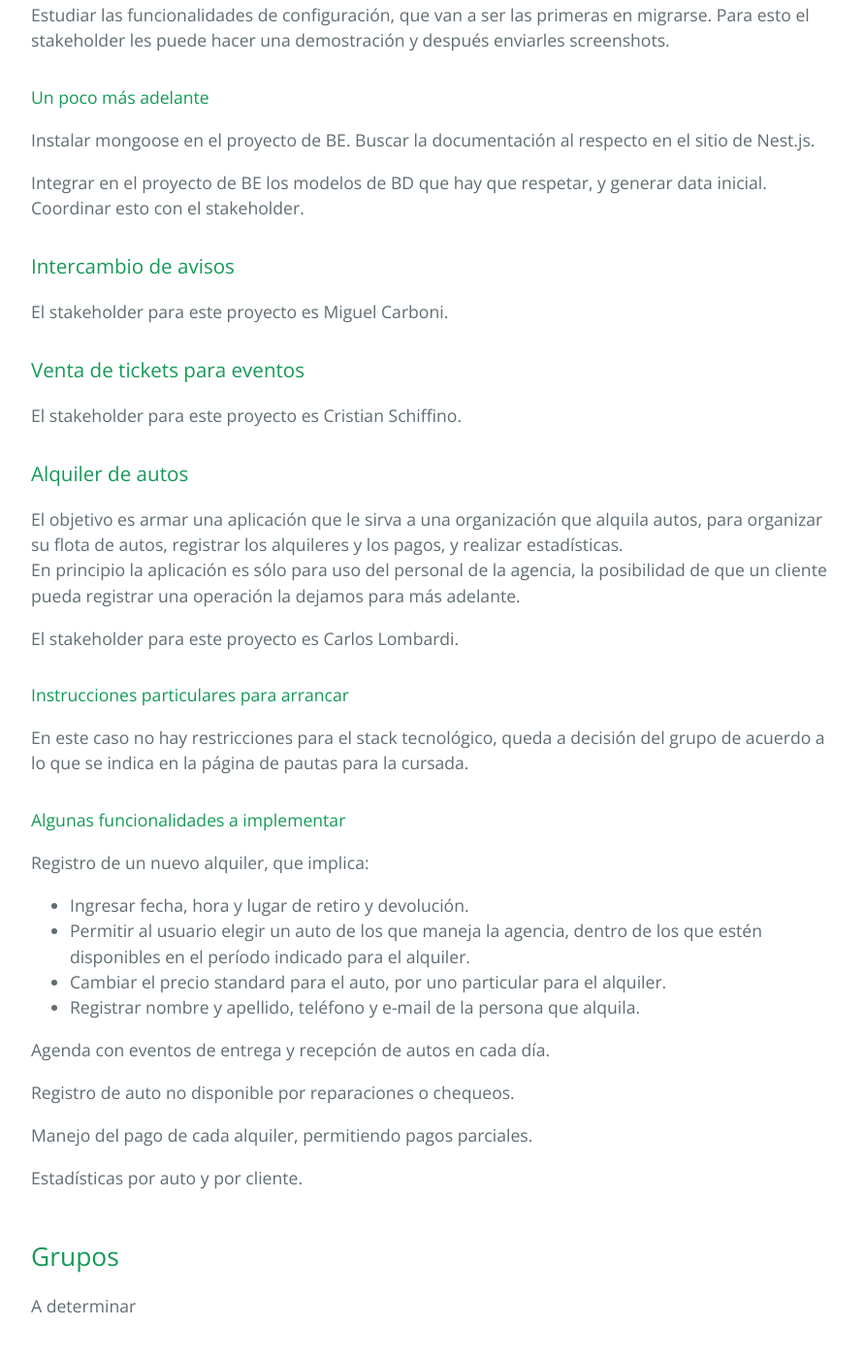
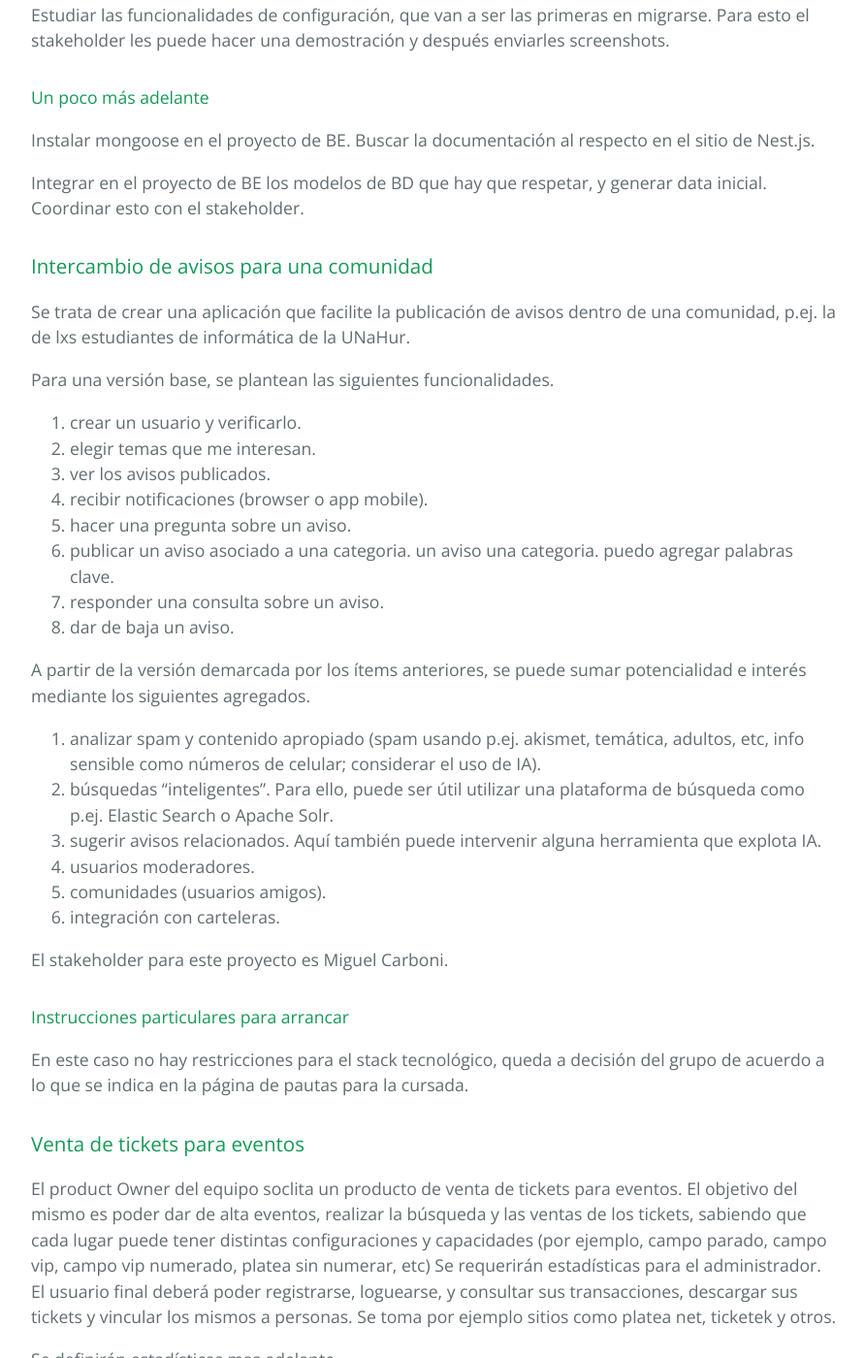
Before and after one commit to unahur-desapp/unahur-desapp-site, a Jekyll site: the page built from cuatrimestres/2024s1-desapp.md, in a window 1280 px wide and 1400 px high, scrolled down 3939 px. Shown: the whole window at 97% size, without its empty margins (192-1084 px from the left). Built offline with Jekyll 4.4.1, drawn with Linux system fonts in a browser that asks for light colours; our own code applies the rules of GitHub Pages for plain Markdown files; some of the changed text lies outside the part shown.

Commit message:
pagina 2024s1 desapp completa

```diff
--- a/cuatrimestres/2024s1-desapp.md
+++ b/cuatrimestres/2024s1-desapp.md
@@ -114,12 +114,51 @@ Instalar mongoose en el proyecto de BE. Buscar la documentación al respecto en
 Integrar en el proyecto de BE los modelos de BD que hay que respetar, y generar data inicial. Coordinar esto con el stakeholder.
 
 
-### Intercambio de avisos
+### Intercambio de avisos para una comunidad
+Se trata de crear una aplicación que facilite la publicación de avisos dentro de una comunidad, p.ej. la de lxs estudiantes de informática de la UNaHur.
+
+Para una versión base, se plantean las siguientes funcionalidades.
+
+1. crear un usuario y verificarlo.
+2. elegir temas que me interesan.
+3. ver los avisos publicados.
+4. recibir notificaciones (browser o app mobile).
+5. hacer una pregunta sobre un aviso.
+6. publicar un aviso asociado a una categoria. un aviso una categoria. puedo agregar palabras clave.
+7. responder una consulta sobre un aviso.
+8. dar de baja un aviso.
+
+A partir de la versión demarcada por los ítems anteriores, se puede sumar potencialidad e interés mediante los siguientes agregados.
+
+9.  analizar spam y contenido apropiado (spam usando p.ej. akismet, temática, adultos, etc, info sensible como números de celular; considerar el uso de IA).
+10. búsquedas "inteligentes". Para ello, puede ser útil utilizar una plataforma de búsqueda como p.ej. Elastic Search o Apache Solr.
+11. sugerir avisos relacionados. Aquí también puede intervenir alguna herramienta que explota IA.
+12. usuarios moderadores.
+13. comunidades (usuarios amigos).
+14. integración con carteleras.
+
 El stakeholder para este proyecto es Miguel Carboni.
 
 
+#### Instrucciones particulares para arrancar
+En este caso no hay restricciones para el stack tecnológico, queda a decisión del grupo de acuerdo a lo que se indica en la página de pautas para la cursada.
+
+
 ### Venta de tickets para eventos
+El product Owner del equipo soclita un producto de venta de tickets para eventos. El objetivo del mismo es poder dar de alta eventos, realizar la búsqueda y las ventas de los tickets, sabiendo que cada lugar puede tener distintas configuraciones y capacidades (por ejemplo, campo parado, campo vip, campo vip numerado, platea sin numerar, etc)
+Se requerirán estadísticas para el administrador.
+El usuario final deberá poder registrarse, loguearse, y consultar sus transacciones, descargar sus tickets y vincular los mismos a personas.
+Se toma por ejemplo sitios como platea net, ticketek y otros.
+
+Se definirán estadísticas mas adelante.
+
+Es posible que se requiera la generación de una fila virtual de ingreso.
+
 El stakeholder para este proyecto es Cristian Schiffino.
+
+
+#### Instrucciones particulares para arrancar
+En este caso no hay restricciones para el stack tecnológico, queda a decisión del grupo de acuerdo a lo que se indica en la página de pautas para la cursada.
 
 
 ### Alquiler de autos
@@ -152,10 +191,69 @@ Estadísticas por auto y por cliente.
 
 ## Grupos
 
-A determinar
+### Grupo 1
+Matías Crisnejo
+Ignacio Fazah Beiroa
+Pablo Lopes Ferrao
+Marcos Macagna
+Nahuel Monje
 
+Trabajo asignado: Alquiler de autos
+
+### Grupo 2
+Gabriel Bianglino
+Enzo Colocho
+José Luis Farías
+Aldana Gómez
+Lucila Portillo Zuccotti
+
+**Trabajo asignado**:
+Intercambio de avisos para una comunidad
+
+### Grupo 3
+Marcos Monescao
+Julieta Noguera
+Agustín Otero
+César Augusto Pacheco
+
+**Trabajo asignado**:
+Cuaderno de laboratorio orientado a estudiantes
+
+### Grupo 4
+Lucas Bonadeo
+Hernán Marcelo Coniglio
+Matías Müller
+Mauricio Enrique Pintos
+
+**Trabajo asignado**:
+Venta de tickets para eventos
+
+### Grupo 5
+Damián Bruque López
+Javier Morales
+Patricio Rearte
+Cristian Vitola
+
+**Trabajo asignado**:
+Sistema de sugerencias de cursada y acompañamiento
 
 
 ## Cronograma
-
-A determinar
+| Fecha | Es presencial | Actividad |
+| --- | --- | --- |
+| 04/04 | No | Presentación / objetivos / armado de equipos / selección de trabajos / Figma. |
+| 11/04 | No | <b>1er Sprint - planning</b> <br/> |
+| 18/04 | No | Metodología agile / Relevamiento / análisis inicial. |
+| 25/04 | No | <b>1er Sprint - review<b><br/><b>2do Sprint - planning<b> |
+| 02/05 | No | React - parte 1. <br/> Seguimiento. |
+| 09/05 | No | Manejo de branches. <br/> Seguimiento. |
+| 16/05 | No | <b>2do Sprint - review<b><br/><b>3er Sprint - planning<b> |
+| 23/05 | No |  React - parte 2. <br/> Seguimiento. |
+| 30/05 | No |  Backend. <br/> Seguimiento. |
+| 06/06 | No | <b>3er Sprint - review</b><br/><b>4to Sprint - planning</b> |
+| 13/06 | <span style="font-weight: bold; color: crimson">Sí</span> | <span style="font-weight: bold; color: crimson">Presentación presencial medio término</span> |
+| 20/06 | <span style="font-weight: bold; color: #f57c00">----</span> |  <span style="font-weight: bold; color: #f57c00">Feriado</span> |
+| 27/06 | No | <b>4to Sprint - review<b><br/><b>5to Sprint - planning<b> |
+| 04/07 | No | Seguimiento |
+| 11/07 | No | <b>5to Sprint - review<b> |
+| 18/07 | <span style="font-weight: bold; color: crimson">Sí</span> | <span style="font-weight: bold; color: crimson">Presentación final presencial</span> |
--- a/txt/charlitas/figma01.txt
+++ b/txt/charlitas/figma01.txt
@@ -15,7 +15,7 @@ Hay herramientas cuyo objetivo es exactamente este (más eventualmente más cosa
 1.
 Cosa linda de Figma: es online.
 
-Seguro que tiene millones de features y chiches. Yo la verdad nunca lo usé, aprendí lo mínimo para poder contarles a ustedes y facilitarles un poco el arranque, y nada más.
+Seguro que tiene millones de features y chiches. Yo la verdad nunca lo usé más que para ver lo que me iba pidiendo un diseñador, aprendí lo mínimo para poder contarles a ustedes y facilitarles un poco el arranque, y nada más.
 
 Se crean usuarios y un team. Y me incluyen (carlombardi@gmail.com) en el team.
 
```
Also changed, not shown: txt/charlitas/presentacion.txt (added, +22 -0 lines).
